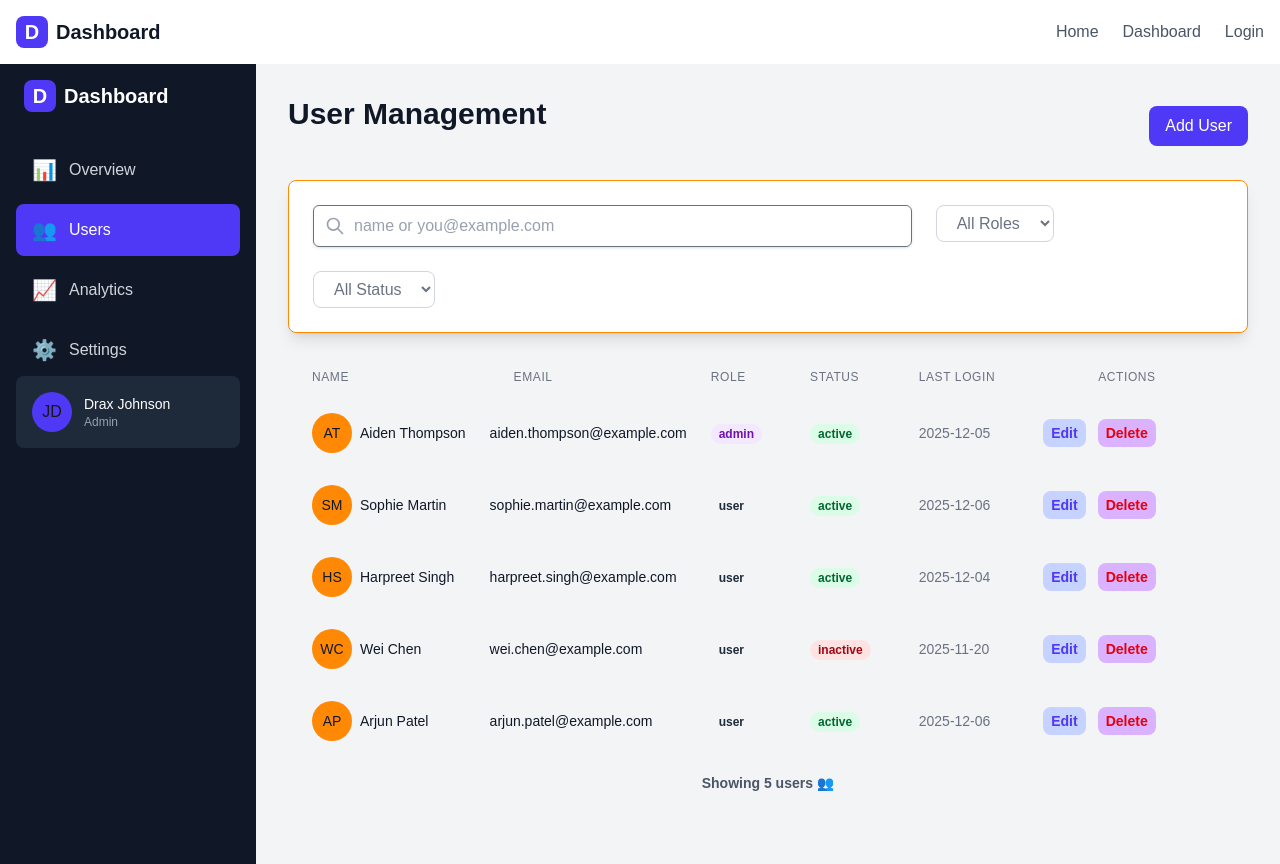
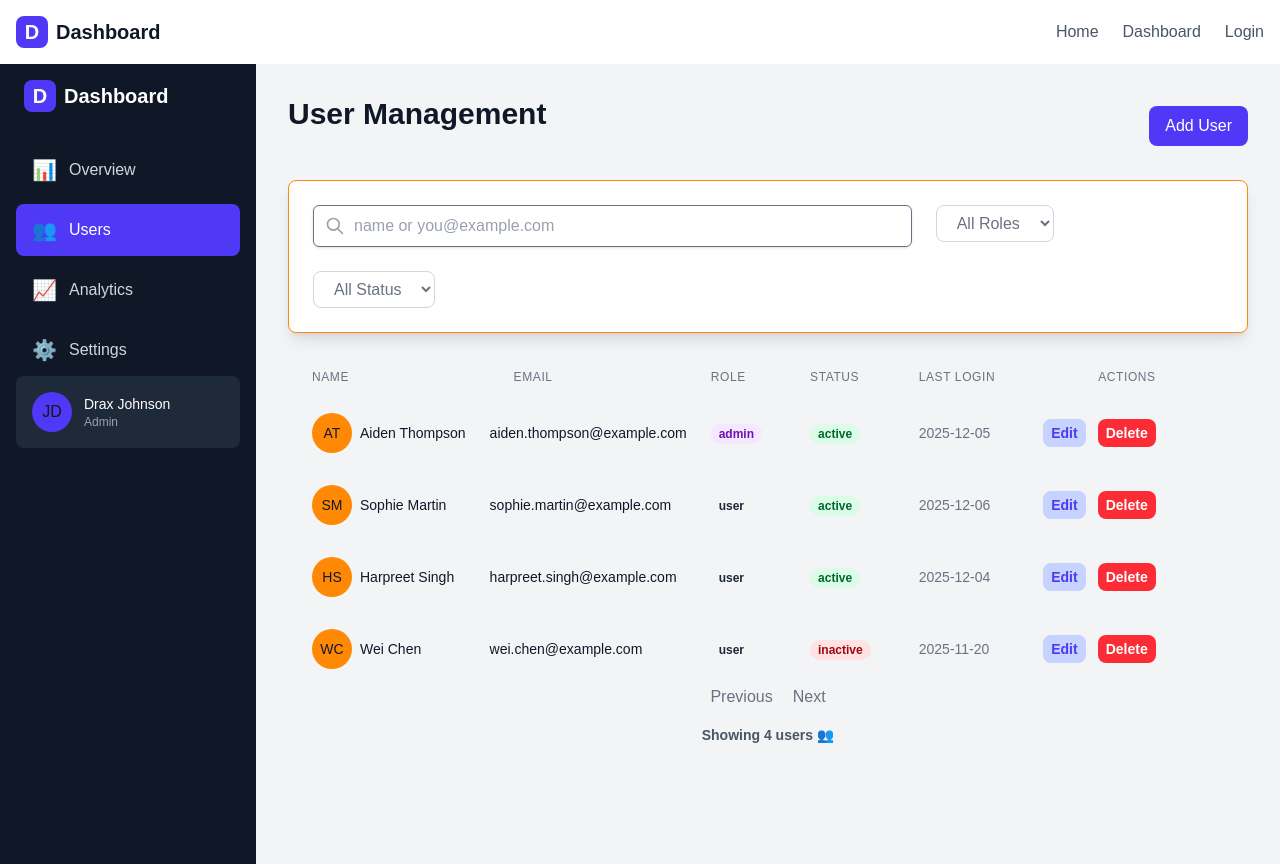
Before and after one commit to sshivanshh2/saas-admin-dashboard, a Next.js app: page /dashboard/users in a window 1280 px wide. Built offline with nearby package versions, Linux system fonts and the light colour scheme.

Commit message:
feat: add buttons for pagination

```diff
--- a/app/dashboard/users/page.jsx
+++ b/app/dashboard/users/page.jsx
@@ -30,7 +30,7 @@ export default function UsersPage() {
             if(userRole) params.append('role', userRole)
             if(userStatus) params.append('status', userStatus)
             params.append('page', currentPage.toString())
-            params.append('limit', '5')
+            params.append('limit', '4')
 
             try{
                 const response = await fetch(`/api/users?${params}`)
@@ -54,7 +54,7 @@ export default function UsersPage() {
     },[searchTerm, userRole, userStatus, currentPage])
 
     // showing a nice spinner while the data is being fetched
-    if(loading){
+    if(loading && users.length === 0){
         return(
             <div className='p-8 flex items-center justify-center min-h-screen'>
                 <div className='text-center'>
@@ -157,12 +157,31 @@ export default function UsersPage() {
                             <td className='px-6 py-4 whitespace-nowrap text-sm text-gray-500'>{user.lastLogin}</td>
                             <td className='px-6 py-4 whitespace-nowrap text-right text-sm font-semibold'>
                                 <button className='text-indigo-600 hover:text-indigo-900 hover: cursor-pointer mr-3 bg-indigo-200 rounded-lg px-2 py-1 '>Edit</button>
-                                <button className='text-red-600 hover:text-red-900 hover: cursor-pointer bg-purple-300 rounded-lg px-2 py-1'>Delete</button>
+                                <button className='text-white hover:text-gray-200 hover: cursor-pointer bg-red-500 rounded-lg px-2 py-1'>Delete</button>
                             </td>
                         </tr>
                     ))}
                 </tbody>
             </table>
+
+        <div className='flex items-center justify-center gap-5'>
+            <button
+                onClick={() => setCurrentPage(prev => prev - 1)}
+                disabled={!pagination.hasPrev}
+                className='text-gray-500 hover:cursor-pointer'>
+                Previous
+            </button>
+
+            <button
+                onClick={() => setCurrentPage(prev => prev + 1)}
+                disabled={!pagination.hasNext}
+                className="text-gray-500 hover:cursor-pointer"
+                >
+                Next
+            </button>
+
+        </div>
+
         </div>
 
         <div className="mt-4 text-center text-sm text-gray-600 font-semibold">
```
